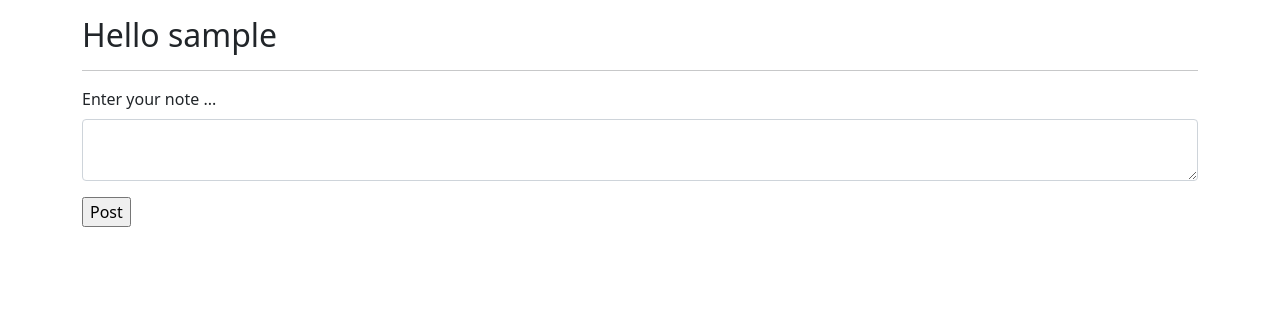
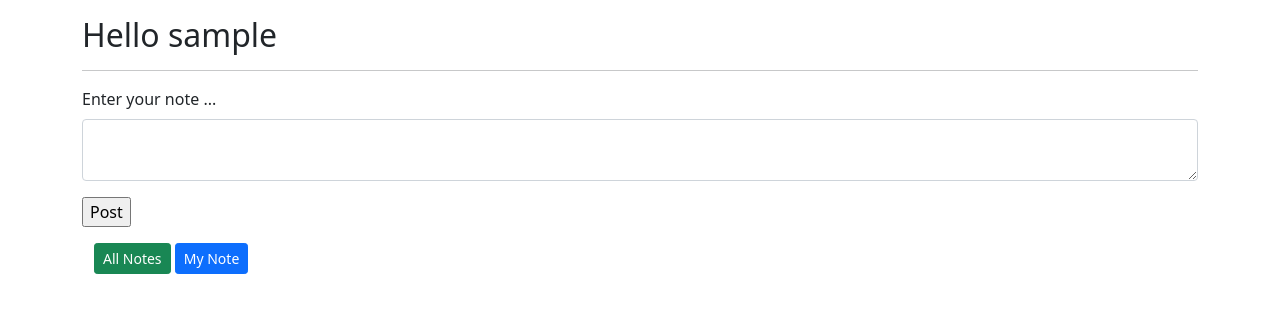
Before and after one commit to inyourtime/flask-post-app, a Flask app: page /dashboard in a window 1280 px wide. Shown: the part 54-367 px from the top of the page. Run offline with Flask 2, Linux system fonts and the light colour scheme; the visitor is signed in with stand-in values (Sample User, id 1); data comes from the database, SQL or seed files in the repository; data that the repository does not hold is empty.

Commit message:
add show notes

```diff
--- a/app/templates/dashboard.html
+++ b/app/templates/dashboard.html
@@ -16,5 +16,24 @@ dashboard
 		</div>
 		{{ form.submit }}
 	</form>
+	<div class="container mt-3">
+		<a href="{{ url_for('views.dashboard') }}" class="btn btn-success btn-sm mb-3">All Notes</a>
+		<a href="/dashboard?role=me" class="btn btn-primary btn-sm mb-3">My Note</a>
+		{% for row in notes|batch(4) %}
+		<div class="row">
+			{% for note in row %}
+			<div class="col">
+				<div class="card mb-3 border-dark text-dark" style="width: 18rem;">
+					<div class="card-header"><strong>@{{ note.owner.username }}</strong></div>
+					<div class="card-body">
+						<p class="card-text">{{ note.data }}</p>
+					</div>
+				</div>
+			</div>
+			{% endfor %}
+		</div>
+		{% endfor %}
+
+	</div>
 </div>
 {% endblock content %}
--- a/app/views.py
+++ b/app/views.py
@@ -1,4 +1,4 @@
-from flask import Blueprint, render_template, redirect, url_for
+from flask import Blueprint, render_template, redirect, url_for, request
 from flask_login import current_user, login_required
 from .forms import LoginForm, PostForm
 from .models import User, Post
@@ -36,4 +36,13 @@ def dashboard():
             except:
                 return "error while add data"
 
-    return render_template('dashboard.html', form=form)
+    role = request.args.get('role')
+
+    if role:
+        notes = Post.query.filter_by(user_id=current_user.id).all()
+        # print(notes)
+        return render_template('dashboard.html', form=form, notes=notes)
+
+    notes = Post.query.all()
+
+    return render_template('dashboard.html', form=form, notes=notes)
```
Also changed, not shown: app/__init__.py (line endings or trailing spaces).
